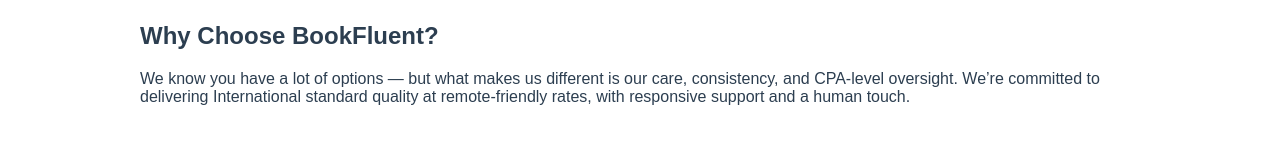
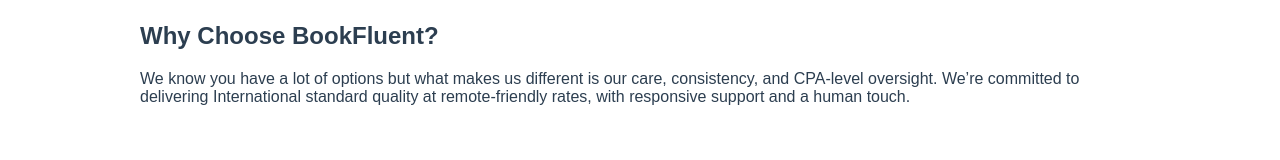
Before and after one commit to RafAbbas/BookFluent, a plain HTML site: page index.html in a window 1280 px wide. Shown: the part 743-903 px from the top of the page. Drawn offline with Linux system fonts and the light colour scheme.

Commit message:
Update index.html

```diff
--- a/index.html
+++ b/index.html
@@ -102,7 +102,7 @@
     </ul>
   </section>  <section id="why">
     <h2>Why Choose BookFluent?</h2>
-    <p>We know you have a lot of options — but what makes us different is our care, consistency, and CPA-level oversight. We’re committed to delivering International standard quality at remote-friendly rates, with responsive support and a human touch.</p>
+    <p>We know you have a lot of options but what makes us different is our care, consistency, and CPA-level oversight. We’re committed to delivering International standard quality at remote-friendly rates, with responsive support and a human touch.</p>
   </section>  <section id="team">
     <h2>Meet the BookFluent Team</h2>
     <div class="team">
```
